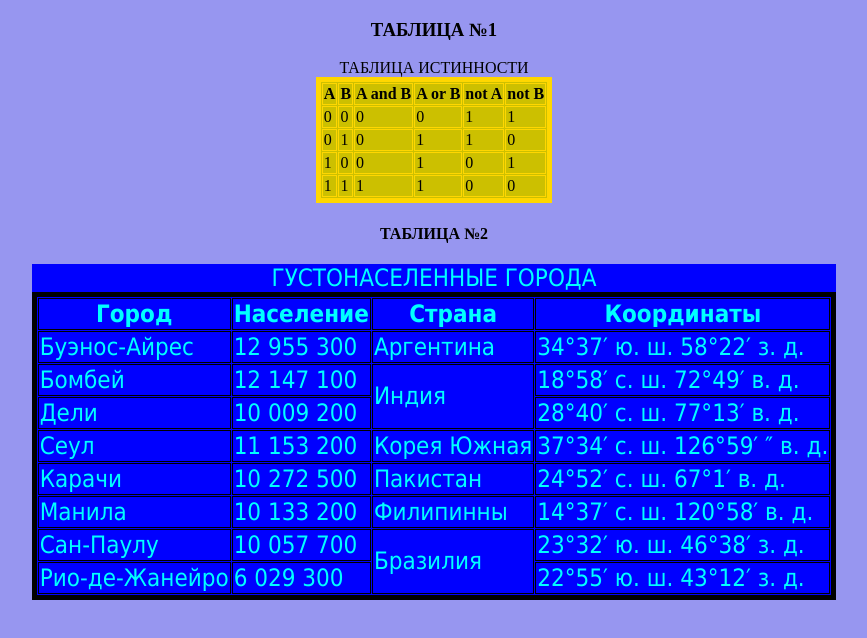
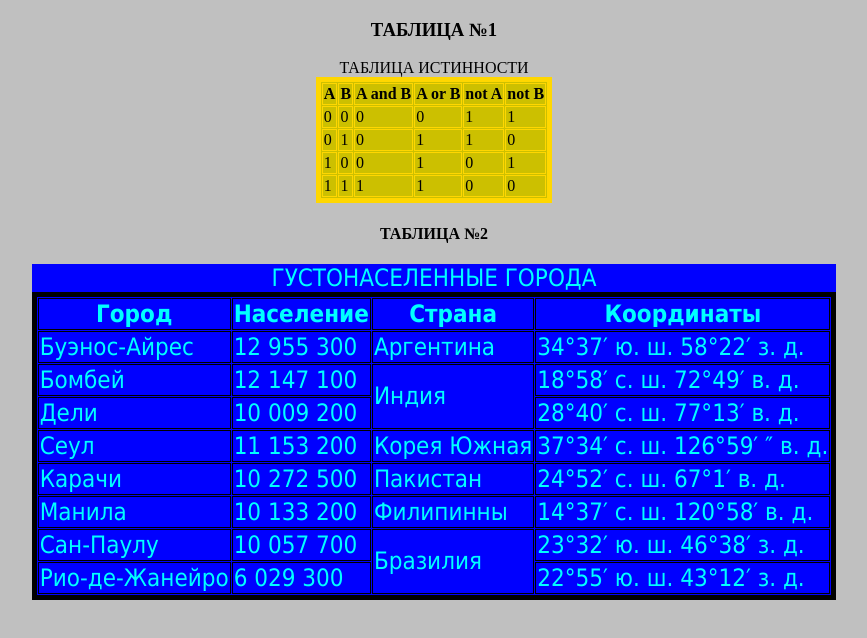
Before and after one commit to Hamlet228/Lab2.github.io, a plain HTML site: page index.html in a window 1280 px wide. Shown: the whole page, without its empty margins (206-1073 px from the left). Drawn offline with Linux system fonts and the light colour scheme.

Commit message:
Update index.html

```diff
--- a/index.html
+++ b/index.html
@@ -4,7 +4,7 @@
 <meta http-equiv="Content-Type" content="text/html; charset=utf-8">
 <title>Таблица в HTML</title>
 </head>
-<body BGCOLOR="#9796f0">
+<body BGCOLOR="#C0C0C0">
 <h3 ALIGN=CENTER>ТАБЛИЦА №1</h3>
 
 <TABLE ALIGN=CENTER BORDER ="5" BGCOLOR=CCC00 CELLPADDING =1 CELLSPACING=1 BORDERCOLOR=GOLD>
```
